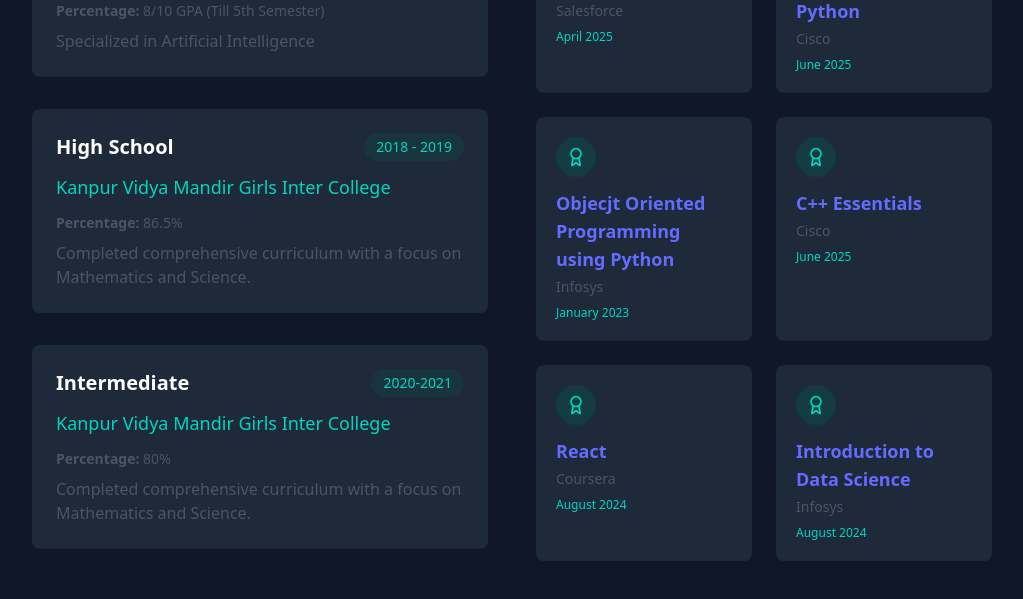
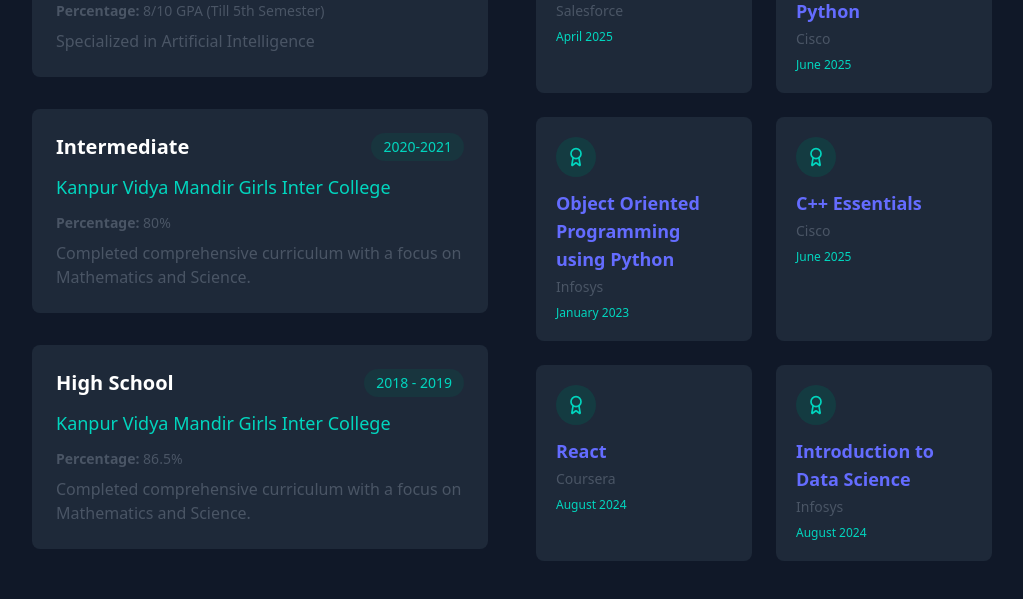
Before and after one commit to muskaan-gupta/portfolio, a React (Vite) app: page / in a window 1280 px wide. Shown: the part 5380-5979 px from the top of the page, without its empty margins (256-1279 px from the left). Built offline with nearby package versions, Linux system fonts and the light colour scheme; no server answers.

Commit message:
Update Education.tsx

```diff
--- a/src/components/Education.tsx
+++ b/src/components/Education.tsx
@@ -17,19 +17,20 @@ const Education: React.FC<EducationProps> = ({ darkMode }) => {
 
     },
     {
+      degree: "Intermediate",
+      institution: "Kanpur Vidya Mandir Girls Inter College",
+      period: "2020-2021",
+      Persentage: "80%",
+      description: "Completed comprehensive curriculum with a focus on Mathematics and Science."
+    },
+    {
       degree: "High School",
       institution: "Kanpur Vidya Mandir Girls Inter College",
       period: "2018 - 2019",
       Persentage: "86.5%",
       description: "Completed comprehensive curriculum with a focus on Mathematics and Science."
     },
-    {
-      degree: "Intermediate",
-      institution: "Kanpur Vidya Mandir Girls Inter College",
-      period: "2020-2021",
-      Persentage: "80%",
-      description: "Completed comprehensive curriculum with a focus on Mathematics and Science."
-    },
+
   ];
 
   const certifications = [
@@ -46,7 +47,7 @@ const Education: React.FC<EducationProps> = ({ darkMode }) => {
       url: 'https://drive.google.com/file/d/1xaxq3qAnELC9y-zdfdVj_WeMk8-qXGOt/view?usp=sharing',
     },
     {
-      title: ' Objecjt Oriented Programming using Python',
+      title: ' Object Oriented Programming using Python',
       issuer: 'Infosys',
       date: 'January 2023',
       url: 'https://drive.google.com/file/d/1eOFJYZwVE8oc97TI6BrChbVmhvhEo3vO/view?usp=sharing',
```
